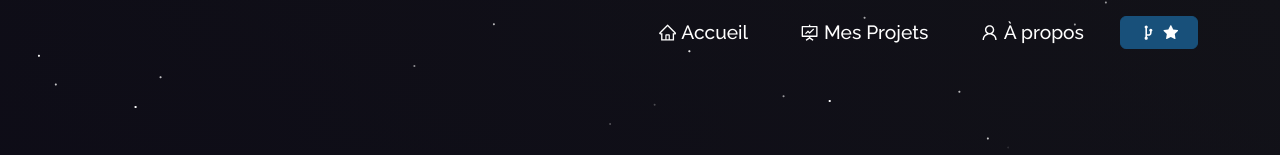
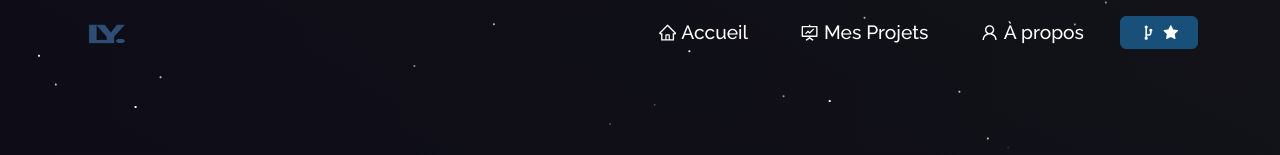
Before and after one commit to Juny22/Portfolio-intweb, a React (Create React App) app: page / in a window 1280 px wide. Shown: the top 155 px of the page. Built offline with nearby package versions, Linux system fonts and the light colour scheme.

Commit message:
add linkedIn + logo

```diff
--- a/src/components/Footer.js
+++ b/src/components/Footer.js
@@ -32,7 +32,7 @@ function Footer() {
             </li>
             <li className="social-icons">
               <a
-                href="https://www.linkedin.com/"
+                href="https://www.linkedin.com/in/lang-ya-bb10932a3"
                 style={{ color: "white" }}
                 target="_blank"
                 rel="noopener noreferrer"
--- a/src/components/Home/Home2.js
+++ b/src/components/Home/Home2.js
@@ -57,7 +57,7 @@ function Home2() {
               </li>
               <li className="social-icons">
                 <a
-                  href="https://www.linkedin.com/"
+                  href="https://www.linkedin.com/in/lang-ya-bb10932a3"
                   target="_blank"
                   rel="noreferrer"
                   className="icon-colour  home-social-icons"
--- a/src/components/Navbar.js
+++ b/src/components/Navbar.js
@@ -1,6 +1,7 @@
 import React, { useState } from "react";
 import Navbar from "react-bootstrap/Navbar";
 import Nav from "react-bootstrap/Nav";
+import logo from "../Assets/logo.png";
 import Container from "react-bootstrap/Container";
 import Button from "react-bootstrap/Button";
 import { Link } from "react-router-dom";
@@ -34,6 +35,9 @@ function NavBar() {
       className={navColour ? "sticky" : "navbar"}
     >
       <Container>
+        <Navbar.Brand href="/" className="d-flex">
+          <img src={logo} className="img-fluid logo" alt="brand" />
+        </Navbar.Brand>
         <Navbar.Toggle
           aria-controls="responsive-navbar-nav"
           onClick={() => {
```
